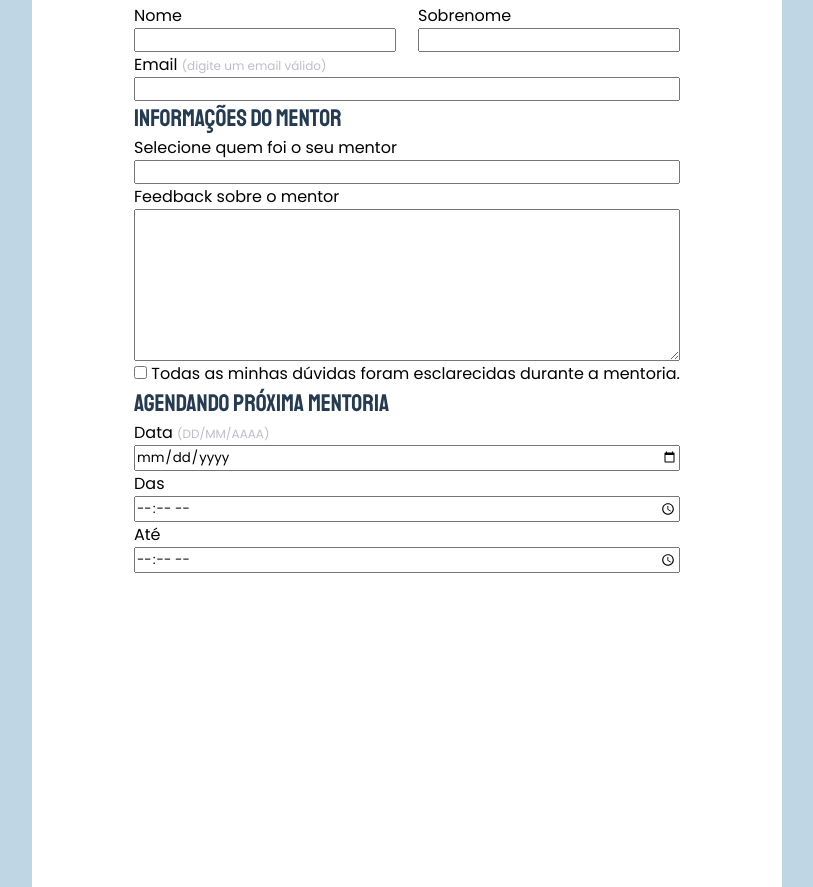
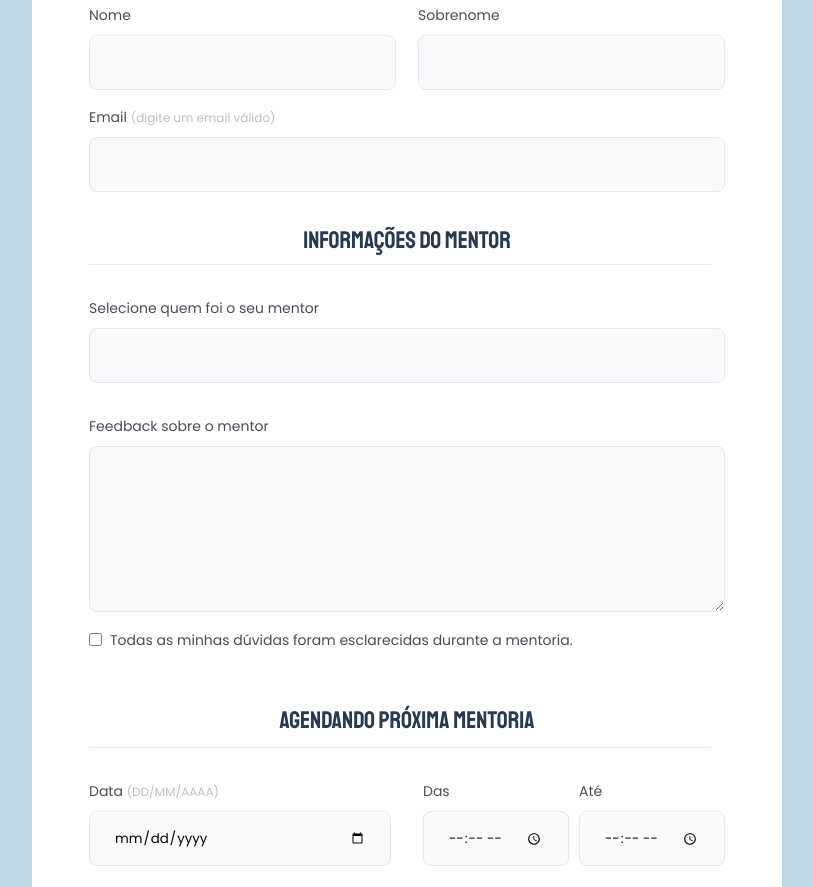
Before and after one commit to gustavonunesbispo/form-layout-recreation-2, a plain HTML site: page index.html in a window 1280 px wide. Shown: the part 493-1380 px from the top of the page, without its empty margins (313-1126 px from the left). Drawn offline with Linux system fonts and the light colour scheme.

Commit message:
adjustments CSS for the form

```diff
--- a/css/style.css
+++ b/css/style.css
@@ -67,6 +67,7 @@ img {
 form {
   width: 750px;
   height: 1075px;
+  margin-bottom: 392px;
   border-radius: 0px 0px 20px 20px;
   padding: 31px 64px 63px;
   display: flex;
@@ -79,25 +80,84 @@ fieldset {
   border: none;
 }
 
+.col-2 {
+  margin-bottom: 15px;
+}
+
+
+.input-your-mentor {
+  margin-bottom: 31px;
+}
+
 .form-title {
   width: 750px;
   height: 133px;
-
   display: flex;
   align-items: center;
   justify-content: center;
-
   border-radius: 20px 20px 0px 0px;
   color: #FFF;
   background: #F67669;
-
   font-size: 24px;
   line-height: 34px;
 }
+
+label {
+  color: #4E4958;
+  font-size: 14px;
+  margin-bottom: 8px;
+  line-height: 24px;
+}
+
+input {
+  height: 55px;
+  padding: 24px;
+  border-radius: 8px;
+  border: 1px solid #E6E6F0;
+  background: #FAFAFC;
+}
+
+span {
+  color: #C1BCCC;
+  font-size: 12px;
+  line-height: 20px;
+}
+
 legend {
+  display: flex;
+  justify-content: center;
   color: #253B51;
   font-size: 24px;
   line-height: 34px;
+}
+
+.subtitle-1 {
+  margin: 31px auto 7px;
+}
+
+.subtitle-2 {
+  margin: 36px auto 10px;
+}
+
+textarea {
+  height: 166px;
+  border-radius: 8px;
+  padding: 24px;
+  border: 1px solid #E6E6F0;
+  background: #FAFAFC;
+}
+
+.checkbox-wrapper {
+  display: flex;
+  align-items: center;
+}
+
+.checkbox-input {
+  margin-right: 8px;
+}
+
+.checkbox-label {
+  margin-bottom: 0;
 }
 
 .col-2 {
@@ -113,13 +173,40 @@ legend {
   width: 50%;
 }
 
+.col-3 {
+  display: flex;
+  gap: 32px;
+}
+
+.col-3 > div:nth-child(1) {
+  width: 50%;
+}
+
+.col-3 > div:nth-child(2) {
+  width: 50%;
+}
+
+.col-time {
+  display: flex;
+  gap: 10px;
+}
+
+.col-time > div:nth-child(1) {
+  width: 50%;
+}
+
+.col-time > div:nth-child(2) {
+  width: 50%;
+}
+
 .input-wrapper {
   display: flex;
   flex-direction: column;
 }
 
-span {
-  color: #C1BCCC;
-  font-size: 12px;
-  line-height: 20px;
+.line {
+  width: 622px;
+  height: 1px;
+  margin-bottom: 31px;
+  background: #E6E6F0;
 }
--- a/index.html
+++ b/index.html
@@ -57,13 +57,13 @@
 
         <div class="fieldset-wrapper">
 
-          <legend class="subtitle">Informações do mentor</legend>
+          <legend class="subtitle-1">Informações do mentor</legend>
 
           <div class="line"></div>
 
           <div class="input-wrapper">
             <label for="your-mentor">Selecione quem foi o seu mentor</label>
-            <input type="text" id="your-mentor">
+            <input type="text" id="your-mentor" class="input-your-mentor">
           </div>
 
           <div class="input-wrapper">
@@ -72,14 +72,14 @@
           </div>
 
           <div class="checkbox-wrapper">
-            <input type="checkbox"/>
-            <label for="checkbox">Todas as minhas dúvidas foram esclarecidas durante a mentoria.</label>
+            <input type="checkbox" class="checkbox-input"/>
+            <label for="checkbox" class="checkbox-label">Todas as minhas dúvidas foram esclarecidas durante a mentoria.</label>
           </div>
 
         </div>
 
         <div class="fieldset-wrapper">
-          <legend class="subtitle">Agendando próxima mentoria</legend>
+          <legend class="subtitle-2">Agendando próxima mentoria</legend>
 
           <div class="line"></div>
 
@@ -89,6 +89,8 @@
               <input type="date" id="date">
             </div>
 
+            <div class="col-time">
+
               <div class="input-wrapper">
                 <label for="mentoring-begin">Das</label>
                 <input type="time" id="mentoring-begin">
@@ -97,6 +99,7 @@
               <div class="input-wrapper">
                 <label for="mentoring-end">Até</label>
                 <input type="time" id="mentoring-end">
+              </div>
             </div>
 
           </div>
```
Lines whose indentation alone changed are shown as unchanged.
